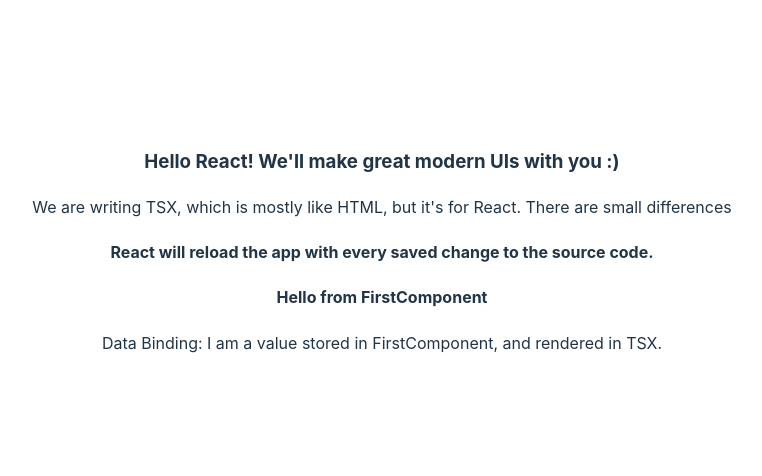
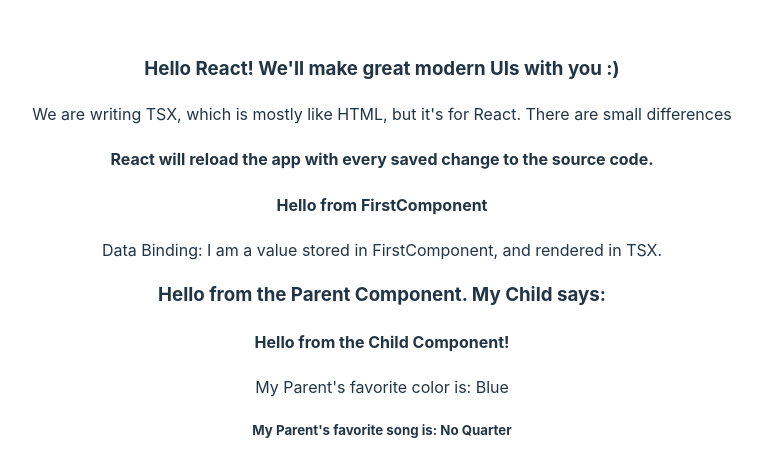
Before and after one commit to Acohen455/FrontEndDemos, a React (Vite) app in the folder React/hello-react/: page / in a window 1280 px wide. Shown: the part 150-626 px from the top of the page, without its empty margins (258-1020 px from the left). Built offline with nearby package versions, Linux system fonts and the light colour scheme.

Commit message:
done with hello-react

```diff
--- a/React/hello-react/src/App.tsx
+++ b/React/hello-react/src/App.tsx
@@ -1,5 +1,6 @@
 import './App.css'
 import { FirstComponent } from './Components/FirstComponent'
+import { ParentComponent } from './Components/ParentComponent'
 
 
 /* The App.tsx is the root of our app (at least when it comes to rendering views on the page)
@@ -23,6 +24,7 @@
       {/* Rendering some custom components below */}
 
       <FirstComponent/>
+      <ParentComponent/>
 
     </>
   )
--- a/React/hello-react/src/Components/ChildComponent.tsx
+++ b/React/hello-react/src/Components/ChildComponent.tsx
@@ -0,0 +1,29 @@
+/* This component takes props of ChildProps type. What is that, and what is props?
+
+Props (short for "properties") is the data sent in from a Parent Component
+ParentComponent will render a ChildComponent in its return() and pass some values to it
+
+We defined an Interface (which is like a Java Model Class) to define the Child's props
+We can then use these values once they're sent in from the Parent.
+*/
+
+import { ParentComponent } from "./ParentComponent"
+
+interface ChildProps{
+    color:string
+    song:string
+}
+
+//Note: Specifying ChildProps as props type, and {color, song} which are the actual values
+export const ChildComponent:React.FC<ChildProps> = ({color, song}) => {
+
+
+
+    return(
+        <>
+            <h4>Hello from the Child Component!</h4>
+            <p>My Parent's favorite color is: {color}</p>
+            <h5>My Parent's favorite song is: {song}</h5>
+        </>
+    )
+}
--- a/React/hello-react/src/Components/ParentComponent.tsx
+++ b/React/hello-react/src/Components/ParentComponent.tsx
@@ -1,4 +1,5 @@
 import { useState } from "react"
+import { ChildComponent } from "./ChildComponent"
 
 export const ParentComponent:React.FC = () => {
 
@@ -20,10 +21,11 @@
     const [favSong, setSong] = useState<string>("No Quarter")
 
 
+    //We can establish parent/child relationships by rendering a component inside another component
     return(
         <>
             <h3>Hello from the Parent Component. My Child says:</h3>
-
+            <ChildComponent color={favColor} song={favSong}/>
         </>
     )
 }
```
